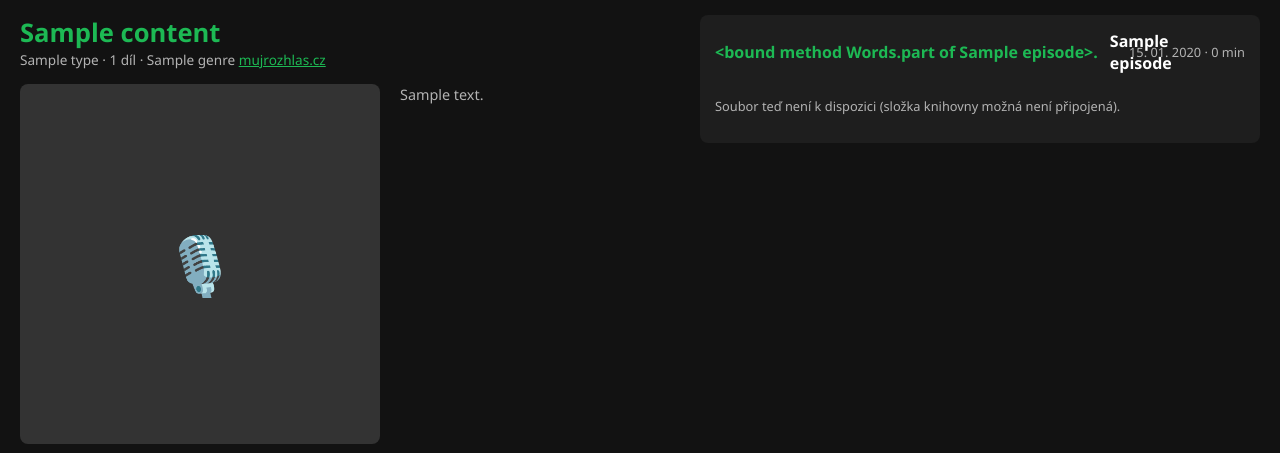
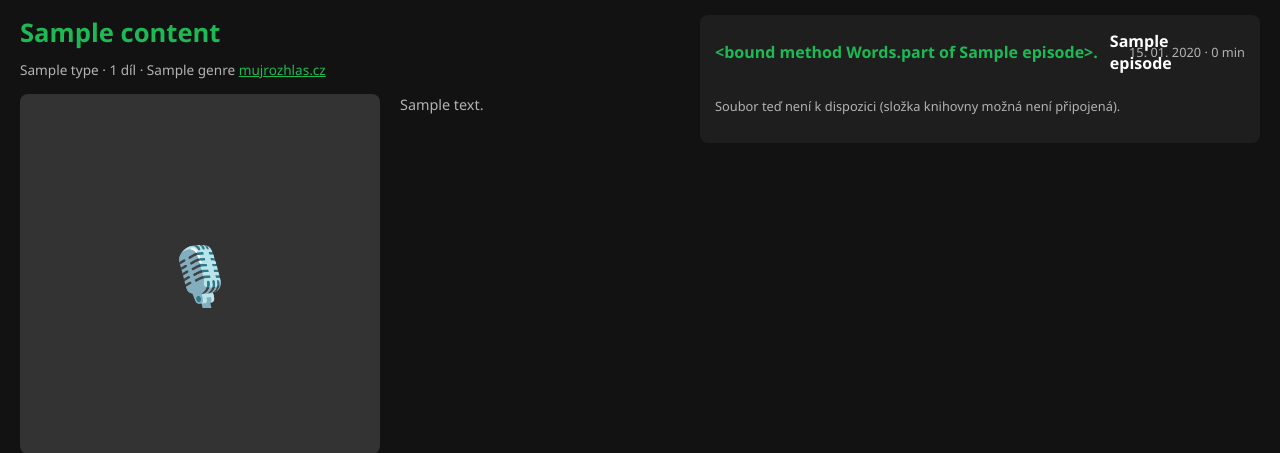
Before and after one commit to klimanek/cro-dl, a FastAPI app: template crodl/server/templates/detail.html in a window 1280 px wide. Shown: the part 39-492 px from the top of the page. Run offline with FastAPI, Linux system fonts and the light colour scheme; the template is opened without the code that fills it: most values are stand-ins (such as "Sample title", 1, 10 or a date in 2020); parts of the project's set-up code (start-up, migrations or seed data) failed here and were passed over.

Commit message:
style(web): add top margin to `.work-meta`

```diff
--- a/crodl/server/templates/_style.html
+++ b/crodl/server/templates/_style.html
@@ -343,7 +343,7 @@
         font-size: 4em;
     }
     .work-info { flex: 1; min-width: 260px; }
-    .work-meta { color: var(--text-secondary); font-size: 0.85em; margin-bottom: 15px; }
+    .work-meta { color: var(--text-secondary); font-size: 0.85em; margin-top: 10px; margin-bottom: 15px; }
     .description {
         display: flow-root;
         font-size: 0.9em;
```
